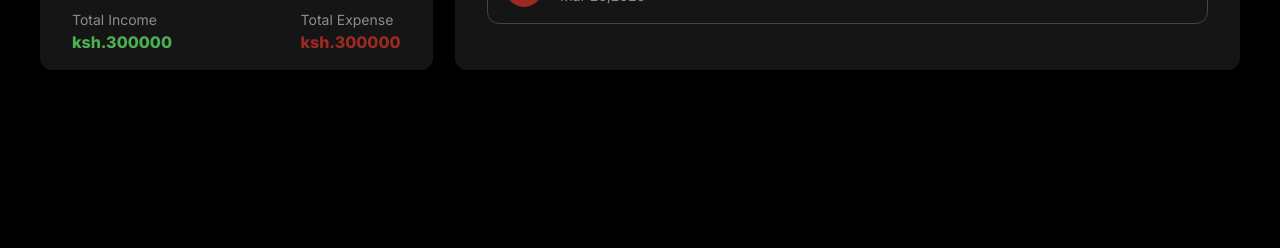
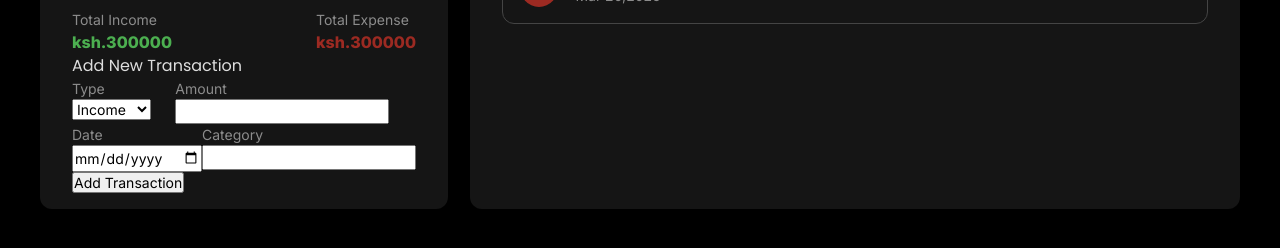
Before and after one commit to Fuego-fuego/expense-tracker-app, a website built with Vite: page index.html in a window 1280 px wide. Shown: the part 234-482 px from the top of the page. Built offline with nearby package versions, Linux system fonts and the light colour scheme.

Commit message:
feat: add form markup structure

```diff
--- a/index.html
+++ b/index.html
@@ -57,6 +57,42 @@
               </div>
             </div>
           </div>
+          <!-- FORM-->
+           <form class="new-transaction-form" action="">
+            <!-- Type & Amount  -->
+              <h2 class="text-clr-800 fs-secondary-heading capitalize">
+                add new transaction
+              </h2>
+            <div class="new-transaction-form-group | flex ">
+              <!-- Type -->
+              <div class="new-transaction-form-type-wrapper | form-input-wrapper">
+                <label class="capitalize" for="new-transaction-form-type">type</label>
+                <select class="capitalize" name="new-transaction-form-type" id="new-transaction-form-type">
+                  <option value="income">income</option>
+                  <option value="expense">expense</option>
+                </select>
+              </div>
+              <!-- Amount -->
+              <div class="new-transaction-form-amount-wrapper | form-input-wrapper">
+                <label class="capitalize" for="new-transaction-form-amount">amount</label>
+                <input type="text" id="new-transaction-form-amount" name="new-transaction-form-amount">
+              </div>
+            </div>
+              <!-- Date & Category  -->
+            <div class="new-transaction-form-group | flex">
+              <!-- Date -->
+              <div class="new-transaction-form-date-wrapper | form-input-wrapper">
+                <label class="capitalize" for="new-transaction-form-date">date</label>
+                <input type="date" id="new-transaction-form-date" name="new-transaction-form-date">
+              </div>
+              <!-- Category -->
+              <div class="new-transaction-form-category-wrapper | form-input-wrapper">
+                <label class="capitalize" for="new-transaction-form-category">category</label>
+                <input type="text" id="new-transaction-form-category" name="new-transaction-form-category">
+              </div>
+            </div>
+            <div class="new-transaction-form-submit-btn-wrapper"><input class="capitalize" type="submit" value="add transaction"></div>
+           </form>
         </section>
         <!-- Transaction History -->
         <section class="transaction-history">
```
